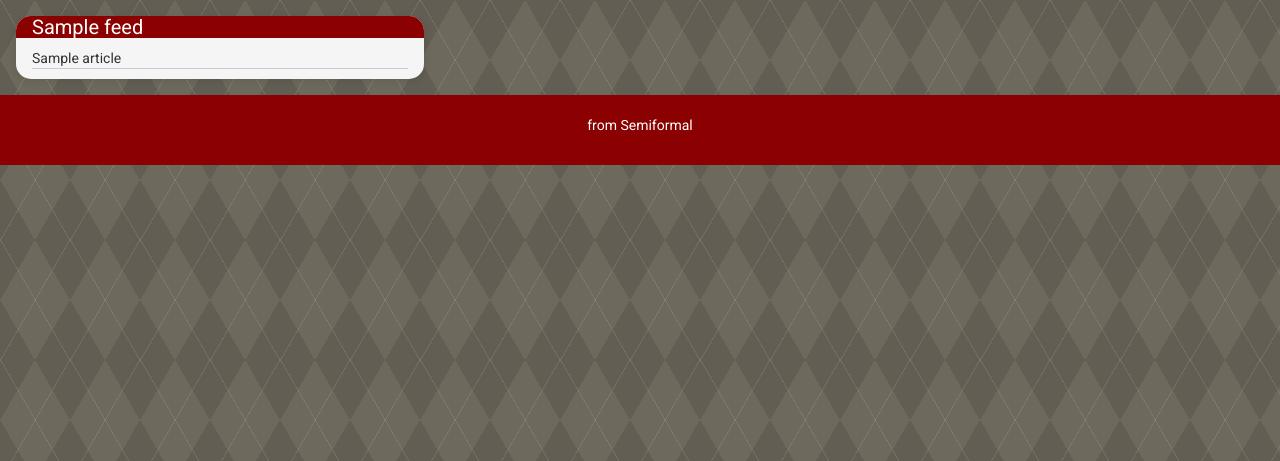
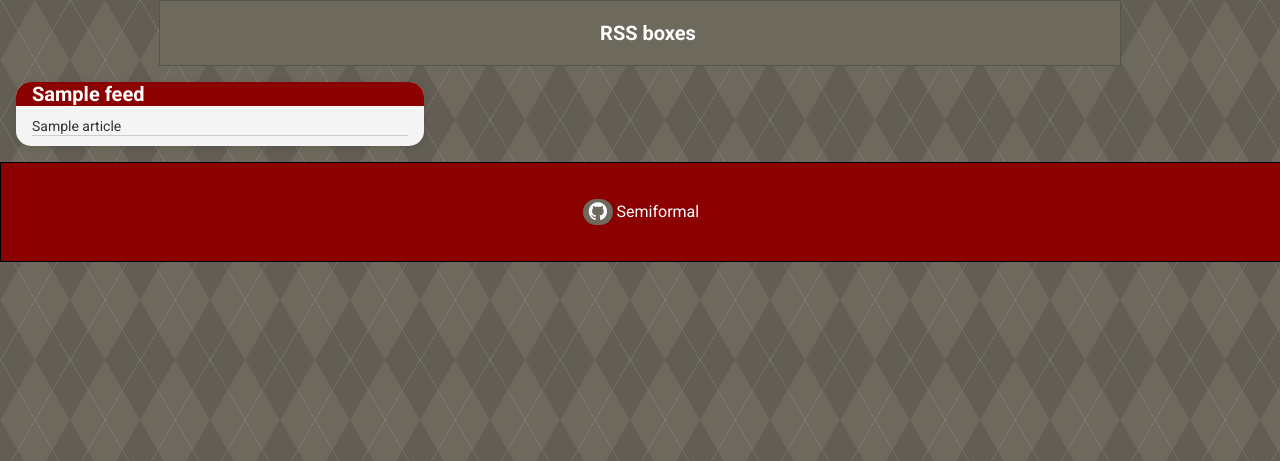
Before and after one commit to semiformal-net/rssboxes, a Flask app: template templates/home.html in a window 1280 px wide. Shown: the top 461 px of the page. Run offline with Flask 3, Linux system fonts and the light colour scheme; the template is opened without the code that fills it: most values are stand-ins (such as "Sample title", 1, 10 or a date in 2020); some libraries are stand-ins or nearby versions.

Commit message:
remove bootstrap; top and bottom banners; fontawesome for github link

```diff
--- a/static/style.css
+++ b/static/style.css
@@ -44,19 +44,6 @@ h1 {
   font-size: 22px;
 }
 
-footer {
-  padding: 20px 0;
-}
-
-footer a {
-  color: white;
-}
-
-footer img {
-  max-height: 30px;
-  margin-left: 10px;
-}
-
 .title {
   margin: 0;
   padding: 0;
@@ -99,6 +86,52 @@ a {
   grid-auto-rows: minmax(min-content, max-content);
 }
 
+
+.topbanner {
+  margin: auto;
+  width: 75%;
+  padding: 20px 0;
+  text-align: center;
+  background: #6d695c;
+  border-style: solid;
+  border-width: 1px;
+  border-color: #57544A;
+  color: white;
+}
+
+.bottombanner {
+  margin: auto;
+  width: 100%;
+  padding: 20px 0;
+  text-align: center;
+  background: DarkRed;
+  border-style: solid;
+  border-width: 1px;
+  border-color: black;
+  color: white;
+}
+.bottombanner a {
+  color: white;
+}
+
+
+ /* Style buttons */
+.btn {
+  background-color: #6d695c;
+  border: none; /* Remove borders */
+  color: white; /* White text */
+  padding: 4px 6px; /* Some padding */
+  font-size: 16px; /* Set a font size */
+  border-radius: 15px;
+  cursor: pointer; /* Mouse pointer on hover */
+}
+
+/* Darker background on mouse-over */
+.btn:hover {
+  background-color: #57544A;
+}
+
+
 ul {
   list-style: none;
   margin: 0;
--- a/templates/home.html
+++ b/templates/home.html
@@ -2,20 +2,19 @@
 <html>
   <head>
     <meta charset="utf-8" />
-    <title>rss news</title>
+    <title>rss boxes</title>
     <link href="https://fonts.googleapis.com/css?family=Roboto:400,700" rel="stylesheet" />
-    <!-- Latest compiled and minified CSS -->
-    <link rel="stylesheet" href="https://maxcdn.bootstrapcdn.com/bootstrap/3.4.1/css/bootstrap.min.css">
-    <!-- jQuery library -->
-    <script src="https://ajax.googleapis.com/ajax/libs/jquery/3.6.3/jquery.min.js"></script>
-    <!-- Latest compiled JavaScript -->
-    <script src="https://maxcdn.bootstrapcdn.com/bootstrap/3.4.1/js/bootstrap.min.js"></script>
+    <!-- Add icon library -->
+    <link rel="stylesheet" href="https://cdnjs.cloudflare.com/ajax/libs/font-awesome/4.7.0/css/font-awesome.min.css">
     <link rel="shortcut icon" href="{{ url_for('serve_favicon') }}">
     <link rel="stylesheet" type="text/css" href="/static/style.css">
     <meta name="viewport" content="width=device-width, initial-scale=1">
 
   </head>
   <body>
+      <div class="topbanner">
+        <h2>RSS boxes</h2>
+      </div>
 
       <div class="cards">
 
@@ -38,11 +37,13 @@
 
     </div>
 
-    <footer style="background-color: darkred; color: white; font-family: Roboto;">
-    <p>
-         from <a href="https://github.com/semiformal-net/rssboxes" target="_blank">Semiformal</a>
-    </p>
-  </footer>
+    <div class="bottombanner">
+      <p>
+      <a href="https://github.com/semiformal-net/rssboxes" target="_blank">
+       <button class="btn"><i class="fa fa-github fa-lg" aria-hidden="true"></i></button>
+      </a> Semiformal
+      </p>
+    </div>
 
   </body>
 </html>
```
